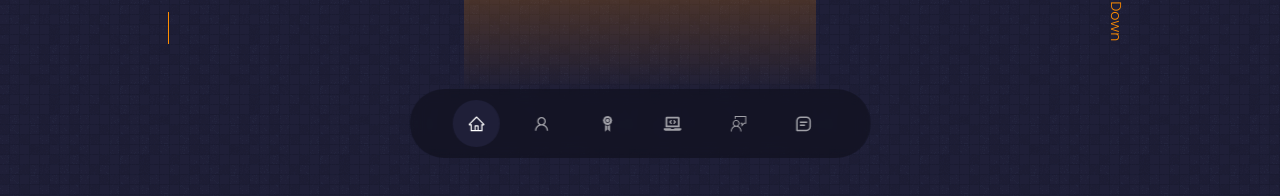
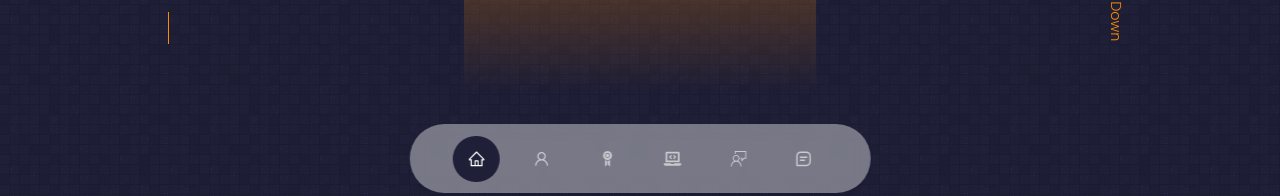
Before and after one commit to GaurangParmar1810/Portfolio-React, a React (Create React App) app: page / in a window 1280 px wide. Shown: the part 626-822 px from the top of the page. Built offline with nearby package versions, Linux system fonts and the light colour scheme.

Commit message:
navbar style changed

```diff
--- a/src/components/footer/Footer.jsx
+++ b/src/components/footer/Footer.jsx
@@ -2,7 +2,18 @@ import React from 'react'
 import './footer.css'
 const Footer = () => {
   return (
-    <div>Footer</div>
+    <footer>
+      <a href="#" className='footer__logo'>Gaurang Parmar</a>
+      <ul className="permalinks">
+        <li><a href="#">Home</a></li>
+        <li><a href="#about">About</a></li>
+        <li><a href="#experience">Experience</a></li>
+        <li><a href="#services">Services</a></li>
+        <li><a href="#portfoliyo">Portfoliyo</a></li>
+        <li><a href="#testimonials">Testimonials</a></li>
+        <li><a href="#contact">Contact</a></li>
+      </ul>
+    </footer>
   )
 }
 
--- a/src/components/footer/footer.css
+++ b/src/components/footer/footer.css
@@ -0,0 +1,29 @@
+footer {
+    background: var(--color-primary);
+    padding: 2rem 0;
+    text-align: center;
+    font-size: 0.8rem;
+    margin-top: 2rem;
+    margin-bottom: 5rem;
+}
+
+footer a {
+    color: var(--color-bg);
+}
+
+.footer__logo {
+    font-size: 1.5rem;
+    margin-bottom: 0.5rem;
+    color: var(--color-bg);
+    font-weight: 500;
+    display: inline-block;
+}
+
+.permalinks {
+    display: flex;
+    /* flex-direction: column; */
+    flex-wrap: wrap;
+    justify-content: center;
+    gap: 2rem;
+    margin-bottom: 1rem;
+}
--- a/src/components/nav/Nav.jsx
+++ b/src/components/nav/Nav.jsx
@@ -6,18 +6,62 @@ import {FaLaptopCode} from 'react-icons/fa'
 import {VscFeedback} from 'react-icons/vsc'
 import {BiMessageSquareDetail} from 'react-icons/bi'
 
-import { useState } from 'react';
+import { useState,useEffect } from 'react';
 
 const Nav = () => {
   const [activeNav, setActiveNav] = useState('#');
+  const [isNavVisible, setIsNavVisible] = useState(false);
+  const [tootlTips, setTootlTips] = useState(null);
+
+  const handleMouseEnter = (e) => {
+    setTootlTips(e.target.title);
+  };
+
+  const handleMouseLeave = () => {
+    setTootlTips(null);
+  };
+
+  const handleScroll = () => {
+    const currentScrollPos = window.pageYOffset;
+    setIsNavVisible(currentScrollPos > 0);
+  };
+
+  useEffect(() => {
+    window.addEventListener('scroll', handleScroll);
+    return () => {
+      window.removeEventListener('scroll', handleScroll);
+    };
+  }, []);
+
   return (
-    <nav>
-      <a href="#" onClick={() => setActiveNav('#')} className={activeNav === '#' ? 'active' : ''}> <AiOutlineHome /> </a>
-      <a href="#about" onClick={() => setActiveNav('#about')} className={activeNav === '#about' ? 'active' : ''}> <AiOutlineUser /> </a>
-      <a href="#experience" onClick={() => setActiveNav('#experience')} className={activeNav === '#experience' ? 'active' : ''}> <GiAchievement /> </a>
-      <a href="#portfoliyo" onClick={() => setActiveNav('#portfoliyo')} className={activeNav === '#portfoliyo' ? 'active' : ''}> <FaLaptopCode /> </a>
-      <a href="#testimonials" onClick={() => setActiveNav('#testimonials')} className={activeNav === '#testimonials' ? 'active' : ''}> <VscFeedback /> </a>
-      <a href="#contact" onClick={() => setActiveNav('#contact')} className={activeNav === '#contact' ? 'active' : ''}> <BiMessageSquareDetail /> </a>
+    <nav className={isNavVisible ? 'show' : ''}>
+      <a href="#" onClick={() => setActiveNav('#')} className={activeNav === '#' ? 'active' : ''} title="Home" onMouseEnter={handleMouseEnter} onMouseLeave={handleMouseLeave}> <AiOutlineHome />
+        <span className="tooltip">{tootlTips}</span>
+      </a>
+
+      <a href="#about" onClick={() => setActiveNav('#about')} className={activeNav === '#about' ? 'active' : ''}  title="About Me" onMouseEnter={handleMouseEnter} onMouseLeave={handleMouseLeave}> <AiOutlineUser />
+      <span className="tooltip">{tootlTips}</span>
+      </a>
+
+      <a href="#experience" onClick={() => setActiveNav('#experience')} className={activeNav === '#experience' ? 'active' : ''} title="Skill-set" onMouseEnter={handleMouseEnter} onMouseLeave={handleMouseLeave}>
+        <GiAchievement />
+        <span className="tooltip">{tootlTips}</span>
+      </a>
+
+      <a href="#portfoliyo" onClick={() => setActiveNav('#portfoliyo')} className={activeNav === '#portfoliyo' ? 'active' : ''} title="View Protfolio" onMouseEnter={handleMouseEnter} onMouseLeave={handleMouseLeave}>
+        <FaLaptopCode />
+        <span className="tooltip">{tootlTips}</span>
+      </a>
+
+      <a href="#testimonials" onClick={() => setActiveNav('#testimonials')} className={activeNav === '#testimonials' ? 'active' : ''} title="Take a look of Testinomials" onMouseEnter={handleMouseEnter} onMouseLeave={handleMouseLeave}>
+        <VscFeedback />
+        <span className="tooltip">{tootlTips}</span>
+      </a>
+
+      <a href="#contact" onClick={() => setActiveNav('#contact')} className={activeNav === '#contact' ? 'active' : ''} title = "Contact Me" onMouseEnter={handleMouseEnter} onMouseLeave={handleMouseLeave}>
+        <BiMessageSquareDetail />
+        <span className="tooltip">{tootlTips}</span>
+      </a>
     </nav>
   )
 }
--- a/src/components/nav/nav.css
+++ b/src/components/nav/nav.css
@@ -1,38 +1,73 @@
 nav {
-    background: rgba(0, 0, 0, 0.3);
+    background: rgba(255, 255, 255, 0.9);
     width: max-content;
     padding: 0.7rem 2.7rem;
+
     z-index: 2;
+
     position: fixed;
+
     left: 50%;
     transform: translateX(-50%);
-    bottom: 1rem;
+
     display: flex;
+    justify-content: center;
+    align-items: center;
     gap: 1.2rem;
+
     border-radius: 3rem;
+    box-shadow: 0 2px 4px rgba(0, 0, 0, 0.1);
 }
 
 @supports ((-webkit-backdrop-filter: blur(0.5rem)) or (backdrop-filter: blur(0.5rem))) {
     nav {
-        backdrop-filter: blur(0.5rem);
-        background-color: rgba(0, 0, 0, 0.3);
+      backdrop-filter: blur(0.5rem);
+      background-color: rgba(255, 255, 255, 0.4);
     }
 }
 
-nav a{
+nav a {
     background: transparent;
     padding: 0.9rem;
     border-radius: 50%;
+
     display: flex;
+    justify-content: center;
+    align-items: center;
+
     color: var(--color-light);
     font-size: 1.1rem;
+    transition: var(--transition-slower);
 }
 
-nav a:hover{
-    background: rgba(0, 0, 0, 0.3);
+nav a:hover {
+    background-color: rgba(0, 0, 0, 0.1);
 }
 
-nav a.active{
+nav a.active {
     background: var(--color-bg);
     color: var(--color-white);
 }
+
+nav.show {
+    bottom: 1rem; /* Show when scrolled */
+}
+
+.tooltip {
+    position: absolute;
+    bottom: 100%;
+    /*left: 50%;
+    transform: translateX(-50%); */
+    background-color: rgba(0, 0, 0, 0.8);
+    color: white;
+    padding: 0.5rem;
+    border-radius: 0.3rem;
+    font-size: 0.8rem;
+    opacity: 0;
+    pointer-events: none;
+    transition: opacity 0.3s ease; /* Slow transition for tooltip */
+}
+
+a:hover .tooltip {
+    opacity: 0.7;
+}
--- a/src/index.css
+++ b/src/index.css
@@ -22,6 +22,7 @@
     --color-light: rgba(255, 255, 255, 0.6);
 
     --transition: all 400ms ease;
+    --transition-slower: all 750ms ease;
 
     --coniner-width-lg: 75%;
     --coniner-width-md: 86%;
```
